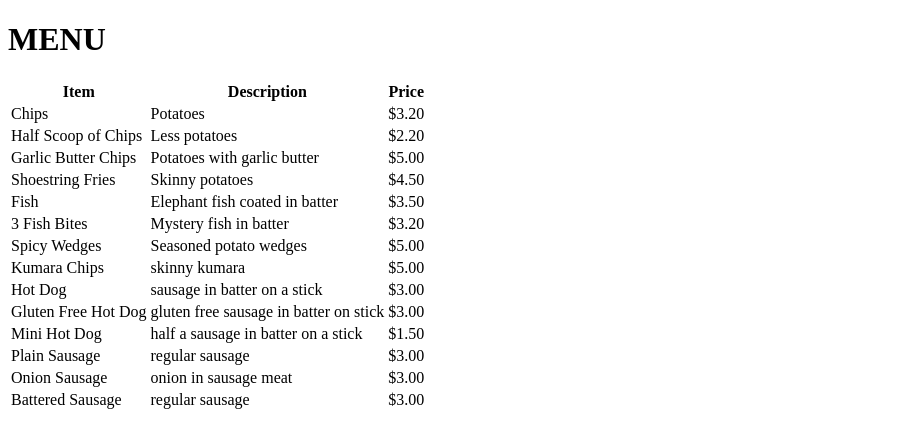
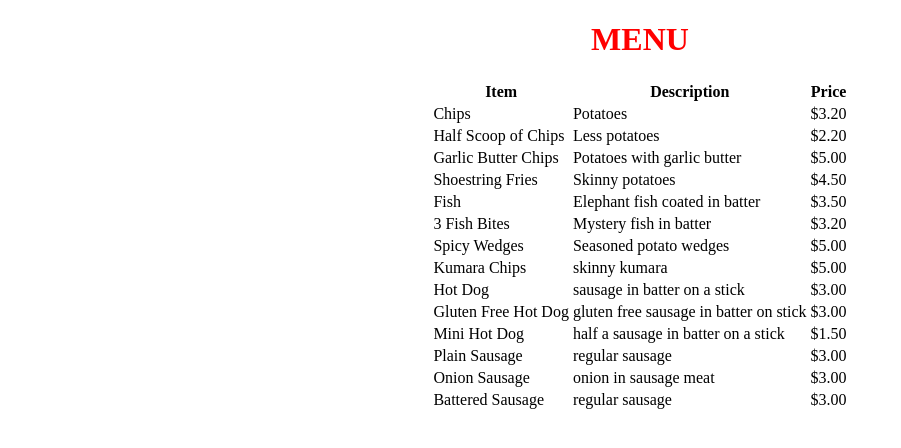
Before and after one commit to sophiayli/Sophia_webapp, a Flask app: page /menu in a window 1280 px wide. Shown: the top 448 px of the page, without its empty margins (0-901 px from the left). Run offline with Flask 2, Linux system fonts and the light colour scheme; data comes from the database, SQL or seed files in the repository.

Commit message:
tried formatting the title (centered + change coloured)

```diff
--- a/templates/menu.html
+++ b/templates/menu.html
@@ -6,11 +6,20 @@
     <meta name="viewport" content="width=device-width, initial-scale=1.0">
     <title>Document</title>
 </head>
-
+<style>
+    h1 {
+    color: red;
+    text-align: center;
+    }
+    table.center {
+        margin-left: auto;
+        margin-right: auto;
+    }
+</style>
  <body>
     <title>Menu page</title>
     <h1>MENU</h1>
-    <table>
+    <table class="center">
         <tr>
             <th>Item</th>
             <th>Description</th>
```
